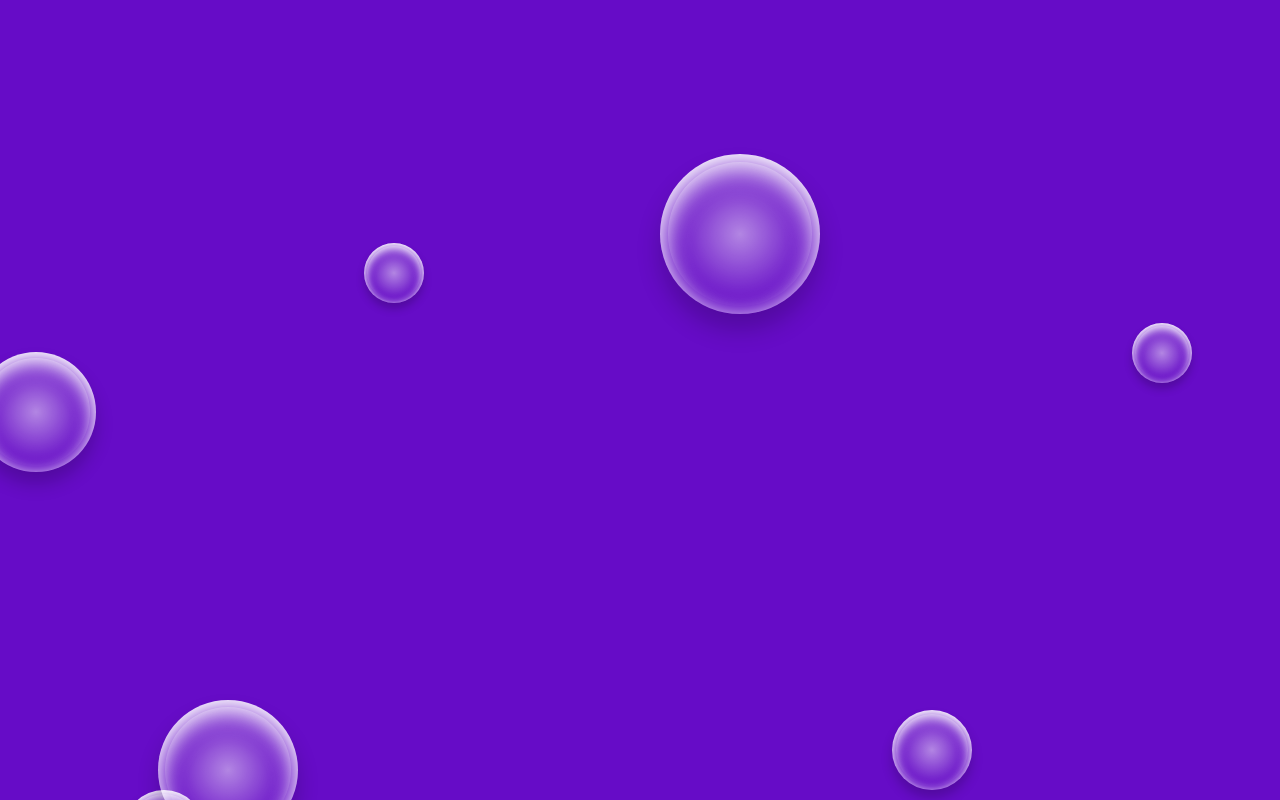
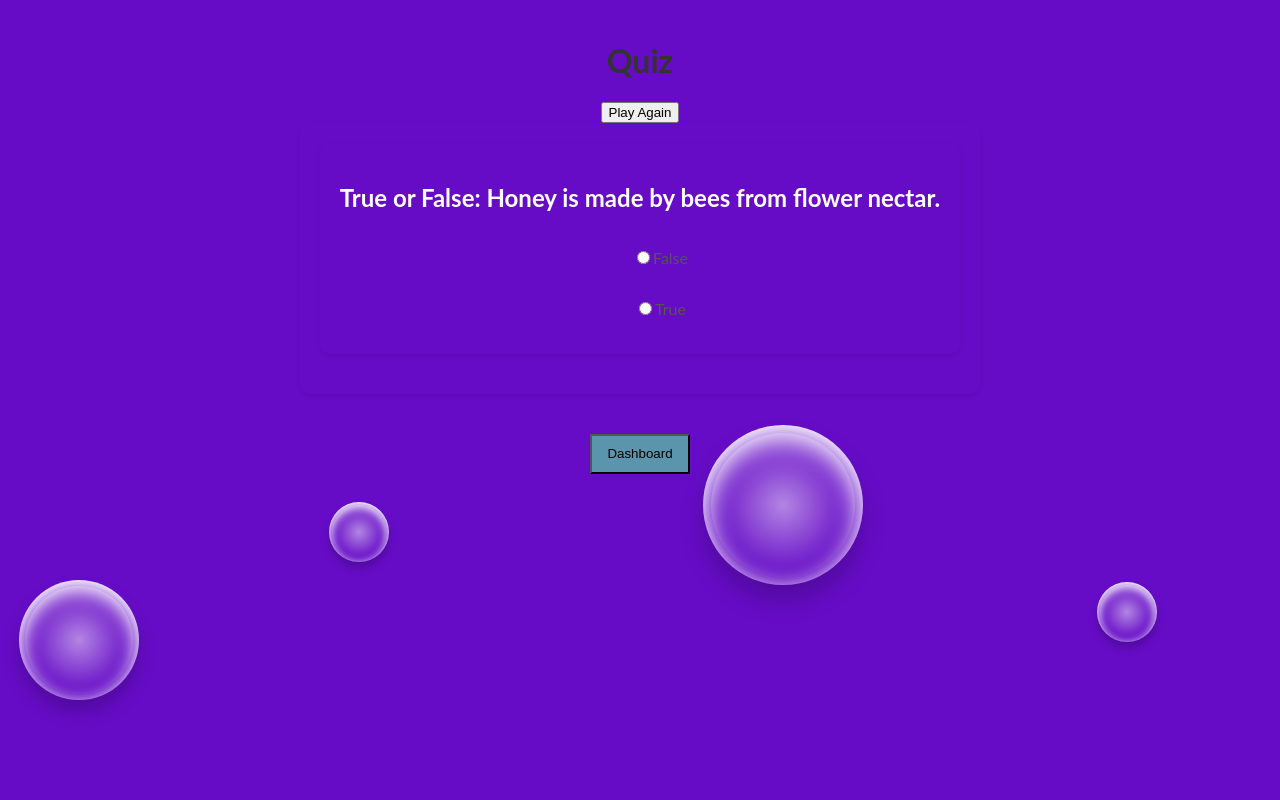
Before and after one commit to mai-rad98/team-social_quiz, a React (Create React App) app in the folder team-social_quiz/: page /generalQuestions/1 in a window 1280 px wide. Before the commit this address had no page. Built offline with nearby package versions, Linux system fonts and the light colour scheme.

Commit message:
Quiz feature complete

```diff
--- a/team-social_quiz/package.json
+++ b/team-social_quiz/package.json
@@ -43,6 +43,7 @@
     ]
   },
   "devDependencies": {
+    "@types/lodash": "^4.14.198",
     "react-scripts": "^5.0.1"
   }
 }
--- a/team-social_quiz/src/App.tsx
+++ b/team-social_quiz/src/App.tsx
@@ -24,6 +24,7 @@ function App() {
       <Routes>
         <Route path="/" element={<RegistrationForm />} />
         <Route path="/dashboard" element={<Dashboard />} />
+        <Route path="/generalQuestions/:numQuestions" element={<GeneralQuestions />} />
         <Route path="/generalQuestions" element={<GeneralQuestions />} />
       </Routes>
     </div>
--- a/team-social_quiz/src/Dashboard/GeneralQuestions.tsx
+++ b/team-social_quiz/src/Dashboard/GeneralQuestions.tsx
@@ -1,15 +1,18 @@
 import Quiz from '../quiz/Quiz';
-import { useNavigate } from 'react-router-dom';
+import { useNavigate, useParams } from 'react-router-dom';
 
 const GeneralQuestions: React.FC = () => {
   const navigate = useNavigate();
+  const { numQuestions } = useParams();
 
   const navigateToDasboard = () => {
     navigate('/dashboard');
   };
+
   return (
     <div>
-      <Quiz />
+      <Quiz numQuestions={numQuestions ? parseInt(numQuestions, 10) : 0} />
+
       <button className="log-out" onClick={navigateToDasboard}>
         Dashboard
       </button>
--- a/team-social_quiz/src/quiz/Question.tsx
+++ b/team-social_quiz/src/quiz/Question.tsx
@@ -5,6 +5,7 @@ interface Props {
   question: string;
   options: string[];
   answer: string;
+  categoty: string;
   onAnswer: (answer: string) => void;
 }
 
--- a/team-social_quiz/src/quiz/Quiz.tsx
+++ b/team-social_quiz/src/quiz/Quiz.tsx
@@ -1,17 +1,30 @@
+import React, { useState, useEffect } from 'react';
+import shuffle from 'lodash/shuffle'; // Import a shuffle function for randomizing questions
+import axios from 'axios';
+
+import './Quiz.css';
 import Question from './Question';
 import quizData from './quizData';
-import React, { useState } from 'react';
-import axios from 'axios';
-import './Quiz.css';
 
-const BATCH_SIZE = 5;
+// eslint-disable-next-line @typescript-eslint/no-redeclare
+interface Question {
+  question: string;
+  options: string[];
+  correctAnswer: string;
+  category: string;
+}
 
-type ApiResponse = {
-  imageUrl: any;
+interface ApiResponse {
+  imageUrl: string;
   imagePath: string;
-};
-const Quiz: React.FC = () => {
-  const [currentPage, setCurrentPage] = useState(0);
+}
+
+interface Props {
+  numQuestions: number;
+}
+
+const Quiz: React.FC<Props> = ({ numQuestions }) => {
+  const [questions, setQuestions] = useState<Question[]>([]);
   const [score, setScore] = useState(0);
   const [hasWon, setHasWon] = useState(false);
   const [currentQuestion, setCurrentQuestion] = useState(0);
@@ -19,50 +32,59 @@ const Quiz: React.FC = () => {
 
   const imageUrl = scrapedImageUrl;
 
+  const selectQuestionsForGame = () => {
+    const moviesQuestions = quizData.filter((q) => q.category === 'Movies') as Question[];
+    const countriesQuestions = quizData.filter((q) => q.category === 'Countries') as Question[];
+    const trueFalseQuestions = quizData.filter((q) => q.category === 'True or False') as Question[];
+
+    const selectedQuestions = shuffle([
+      ...moviesQuestions,
+      ...countriesQuestions,
+      ...trueFalseQuestions
+    ]).slice(0, numQuestions);
+
+    setQuestions(selectedQuestions);
+  };
+
+  useEffect(() => {
+    selectQuestionsForGame();
+    // eslint-disable-next-line react-hooks/exhaustive-deps
+  }, [numQuestions]);
+
   const handleAnswer = (answer: string) => {
-    const correctAnswer = quizData[currentQuestion].correctAnswer.toLowerCase();
+    const correctAnswer = questions[currentQuestion].correctAnswer.toLowerCase();
     const selectedAnswer = answer.toLowerCase();
 
-    console.log('Selected Answer:', selectedAnswer);
-    console.log('Correct Answer:', correctAnswer);
-
     if (selectedAnswer === correctAnswer) {
-      console.log('Answer is correct!');
       setScore(score + 1);
-    } else {
-      console.log('Answer is incorrect.');
     }
 
     const nextQuestion = currentQuestion + 1;
-    if (nextQuestion < quizData.length) {
+    if (nextQuestion < questions.length) {
       setCurrentQuestion(nextQuestion);
-      if (currentPage < Math.floor(nextQuestion / BATCH_SIZE)) {
-        setCurrentPage(currentPage + 1);
-      }
     } else {
-      if (score === 9) {
+      if (score === questions.length) {
         axios
           .get<ApiResponse>('http://localhost:8080/scrape')
           .then((response) => {
             const { imageUrl } = response.data;
             setScrapedImageUrl(imageUrl);
             setHasWon(true);
-            console.log('imageurl : ', response.data);
           })
           .catch((error) => {
             console.error('Error calling the API:', error);
           });
       } else {
-        alert(`Quiz finished. You scored ${score}/${quizData.length}`);
+        alert(`Quiz finished. You scored ${score}/${questions.length}`);
       }
     }
   };
 
   const resetGame = () => {
-    setCurrentPage(0);
     setCurrentQuestion(0);
     setScore(0);
     setHasWon(false);
+    selectQuestionsForGame();
   };
 
   return (
@@ -74,34 +96,18 @@ const Quiz: React.FC = () => {
         </button>
       </div>
       <div className="question-container">
-        {quizData
-          .slice(currentPage * BATCH_SIZE, (currentPage + 1) * BATCH_SIZE)
-          .map((question, index) => (
+        {questions.map((question, index) => (
           <Question
             key={index}
             question={question.question}
-              options={question.options}
+            options={shuffle([...question.options]).slice(0, 4)}
             answer={question.correctAnswer}
             onAnswer={handleAnswer}
+            categoty={question.category}
           />
         ))}
       </div>
-      <div className="button-container">
-        <button
-          className="navigation-buttons"
-          onClick={() => setCurrentPage(currentPage - 1)}
-          disabled={currentPage === 0}
-        >
-          Previous
-        </button>
-        <button
-          className="navigation-button1"
-          onClick={() => setCurrentPage(currentPage + 1)}
-          disabled={(currentPage + 1) * BATCH_SIZE >= quizData.length}
-        >
-          Next
-        </button>
-      </div>
+
       {hasWon && (
         <div className="popup">
           <h2>Congratulations! You won the game!</h2>
@@ -109,10 +115,6 @@ const Quiz: React.FC = () => {
           <button onClick={resetGame}>Play Again</button>
         </div>
       )}
-      {/*  <p className="score">
-        Score: {score}/{quizData.length}{' '}
-      </p> */}
-      <p></p>
     </div>
   );
 };
--- a/team-social_quiz/src/quiz/quizData.js
+++ b/team-social_quiz/src/quiz/quizData.js
@@ -1,55 +1,184 @@
 const quizData = [
   {
-    question: "What is the capital of France?",
-    options: ["Paris", "Berlin", "London", "Madrid"],
-    correctAnswer: "Paris",
+    category: 'Movies',
+    question: 'What is the capital of France?',
+    options: ['Paris', 'Berlin', 'London', 'Madrid'],
+    correctAnswer: 'Paris'
   },
   {
-    question: "Which planet is known as the Red Planet?",
-    options: ["Earth", "Mars", "Venus", "Jupiter"],
-    correctAnswer: "Mars",
+    category: 'Movies',
+    question: "Who directed the movie 'Titanic'?",
+    options: ['James Cameron', 'Steven Spielberg', 'Martin Scorsese', 'Quentin Tarantino'],
+    correctAnswer: 'James Cameron'
   },
   {
-    question: "What is the largest mammal in the world?",
-    options: ["Elephant", "Blue Whale", "Giraffe", "Hippopotamus"],
-    correctAnswer: "Blue Whale",
+    category: 'Movies',
+    question: 'In which movie did Keanu Reeves play the character Neo?',
+    options: ['The Matrix', 'John Wick', 'Speed', 'Point Break'],
+    correctAnswer: 'The Matrix'
   },
   {
-    question: "Who wrote 'Romeo and Juliet'?",
-    options: ["Charles Dickens", "Jane Austen", "William Shakespeare", "Mark Twain"],
-    correctAnswer: "William Shakespeare",
+    category: 'Movies',
+    question: 'Which film features a talking, singing snowman named Olaf?',
+    options: ['Frozen', 'Tangled', 'Moana', 'Cinderella'],
+    correctAnswer: 'Frozen'
   },
   {
-    question: "What is the currency of Japan?",
-    options: ["Dollar", "Euro", "Yen", "Pound"],
-    correctAnswer: "Yen",
+    category: 'Movies',
+    question: "Who played the character Jack Dawson in 'Titanic'?",
+    options: ['Leonardo DiCaprio', 'Brad Pitt', 'Tom Cruise', 'Johnny Depp'],
+    correctAnswer: 'Leonardo DiCaprio'
   },
   {
-    question: "Which gas do plants absorb from the atmosphere?",
-    options: ["Oxygen", "Carbon Dioxide", "Nitrogen", "Hydrogen"],
-    correctAnswer: "Carbon Dioxide",
+    category: 'Movies',
+    question: "Which actor portrayed James Bond in the movie 'Skyfall'?",
+    options: ['Daniel Craig', 'Pierce Brosnan', 'Sean Connery', 'Roger Moore'],
+    correctAnswer: 'Daniel Craig'
   },
   {
-    question: "What is the tallest mountain in the world?",
-    options: ["Mount Kilimanjaro", "Mount Fuji", "Mount Everest", "Mount McKinley"],
-    correctAnswer: "Mount Everest",
+    category: 'Movies',
+    question: "In 'The Matrix,' what color pill does Neo take?",
+    options: ['Red', 'Blue', 'Green', 'Yellow'],
+    correctAnswer: 'Red'
   },
   {
-    question: "Which element is represented by the symbol 'H' in the periodic table?",
-    options: ["Helium", "Hydrogen", "Hassium", "Hafnium"],
-    correctAnswer: "Hydrogen",
+    category: 'Movies',
+    question: "Who directed the 'Lord of the Rings' film trilogy?",
+    options: ['Peter Jackson', 'Christopher Nolan', 'George Lucas', 'Steven Spielberg'],
+    correctAnswer: 'Peter Jackson'
   },
   {
-    question: "What is the largest ocean in the world?",
-    options: ["Atlantic Ocean", "Indian Ocean", "Arctic Ocean", "Pacific Ocean"],
-    correctAnswer: "Pacific Ocean",
+    category: 'Movies',
+    question: 'What film features the character Woody and Buzz Lightyear?',
+    options: ['Toy Story', 'Finding Nemo', 'Shrek', 'Cars'],
+    correctAnswer: 'Toy Story'
   },
   {
-    question: "Who painted the 'Mona Lisa'?",
-    options: ["Pablo Picasso", "Vincent van Gogh", "Leonardo da Vinci", "Michelangelo"],
-    correctAnswer: "Leonardo da Vinci",
+    category: 'Movies',
+    question: "Which actor played the lead role in the 'Iron Man' series?",
+    options: ['Robert Downey Jr.', 'Chris Hemsworth', 'Mark Ruffalo', 'Chris Evans'],
+    correctAnswer: 'Robert Downey Jr.'
+  },
+  {
+    category: 'Countries',
+    question: 'What is the capital of Japan?',
+    options: ['Tokyo', 'Osaka', 'Kyoto', 'Hiroshima'],
+    correctAnswer: 'Tokyo'
+  },
+  {
+    category: 'Countries',
+    question: 'Which country is known as the Land of the Rising Sun?',
+    options: ['Japan', 'China', 'South Korea', 'Thailand'],
+    correctAnswer: 'Japan'
+  },
+  {
+    category: 'Countries',
+    question: 'In which country is the Great Wall located?',
+    options: ['China', 'India', 'Mongolia', 'Russia'],
+    correctAnswer: 'China'
+  },
+  {
+    category: 'Countries',
+    question: 'What is the largest country by land area in the world?',
+    options: ['Russia', 'Canada', 'China', 'United States'],
+    correctAnswer: 'Russia'
+  },
+  {
+    category: 'Countries',
+    question: 'Which European country is famous for its cheese and chocolates?',
+    options: ['Switzerland', 'France', 'Italy', 'Germany'],
+    correctAnswer: 'Switzerland'
+  },
+  {
+    category: 'Countries',
+    question: 'Which country is known for its pyramids and the Nile River?',
+    options: ['Egypt', 'Sudan', 'Kenya', 'Ethiopia'],
+    correctAnswer: 'Egypt'
+  },
+  {
+    category: 'Countries',
+    question: 'In which country would you find the Acropolis in Athens?',
+    options: ['Greece', 'Italy', 'Spain', 'Turkey'],
+    correctAnswer: 'Greece'
+  },
+  {
+    category: 'Countries',
+    question: 'What is the capital of Australia?',
+    options: ['Canberra', 'Sydney', 'Melbourne', 'Brisbane'],
+    correctAnswer: 'Canberra'
+  },
+  {
+    category: 'Countries',
+    question: 'Which South American country is known for the Amazon Rainforest?',
+    options: ['Brazil', 'Peru', 'Colombia', 'Ecuador'],
+    correctAnswer: 'Brazil'
+  },
+  {
+    category: 'Countries',
+    question: 'Which country is located on the Iberian Peninsula and has Madrid as its capital?',
+    options: ['Spain', 'Portugal', 'Andorra', 'Gibraltar'],
+    correctAnswer: 'Spain'
+  },
+  {
+    category: 'True or False',
+    question: 'True or False: The Earth revolves around the Moon.',
+    options: ['True', 'False'],
+    correctAnswer: 'False'
+  },
+  {
+    category: 'True or False',
+    question: 'True or False: The sun rises in the west and sets in the east.',
+    options: ['True', 'False'],
+    correctAnswer: 'False'
+  },
+  {
+    category: 'True or False',
+    question: 'True or False: Water boils at 100 degrees Celsius at sea level.',
+    options: ['True', 'False'],
+    correctAnswer: 'False'
+  },
+  {
+    category: 'True or False',
+    question: 'True or False: Diamonds are made from compressed coal.',
+    options: ['True', 'False'],
+    correctAnswer: 'False'
+  },
+  {
+    category: 'True or False',
+    question: 'True or False: Penguins are mammals.',
+    options: ['True', 'False'],
+    correctAnswer: 'False'
+  },
+  {
+    category: 'True or False',
+    question: 'True or False: The Eiffel Tower is located in London.',
+    options: ['True', 'False'],
+    correctAnswer: 'False'
+  },
+  {
+    category: 'True or False',
+    question: 'True or False: The Pacific Ocean is the largest ocean on Earth.',
+    options: ['True', 'False'],
+    correctAnswer: 'True'
+  },
+  {
+    category: 'True or False',
+    question: 'True or False: Jupiter is the fifth planet from the Sun.',
+    options: ['True', 'False'],
+    correctAnswer: 'False'
+  },
+  {
+    category: 'True or False',
+    question: 'True or False: Honey is made by bees from flower nectar.',
+    options: ['True', 'False'],
+    correctAnswer: 'True'
+  },
+  {
+    category: 'True or False',
+    question: 'True or False: The Statue of Liberty was a gift from France to the United States.',
+    options: ['True', 'False'],
+    correctAnswer: 'True'
   }
-
 ];
 
 export default quizData;
--- a/team-social_quiz/src/signup/RegistrationForm.tsx
+++ b/team-social_quiz/src/signup/RegistrationForm.tsx
@@ -44,7 +44,7 @@ const RegistrationForm: React.FC = () => {
     }
   };
   const handleRegistration = () => {
-    // Store user data in local storage or send it to your server
+    // Store user data in local storage
     localStorage.setItem('user', JSON.stringify(formData));
 
     alert('Registration successful. You can now log in.');
@@ -70,8 +70,6 @@ const RegistrationForm: React.FC = () => {
     } else {
       // If on login form, attempt login
       handleLogin();
-
-      // Redirect to the dashboard page after successful login
     }
 
     console.log('Form submitted with data:', formData);
```
Also changed, not shown: team-social_quiz/src/Dashboard/Dashboard.tsx (+2 -32 lines), team-social_quiz/src/Dashboard/Sections.tsx (added, +37 -0 lines), 1 other file (tests, documents, lock files or other folders). Lines whose indentation alone changed are shown as unchanged.
